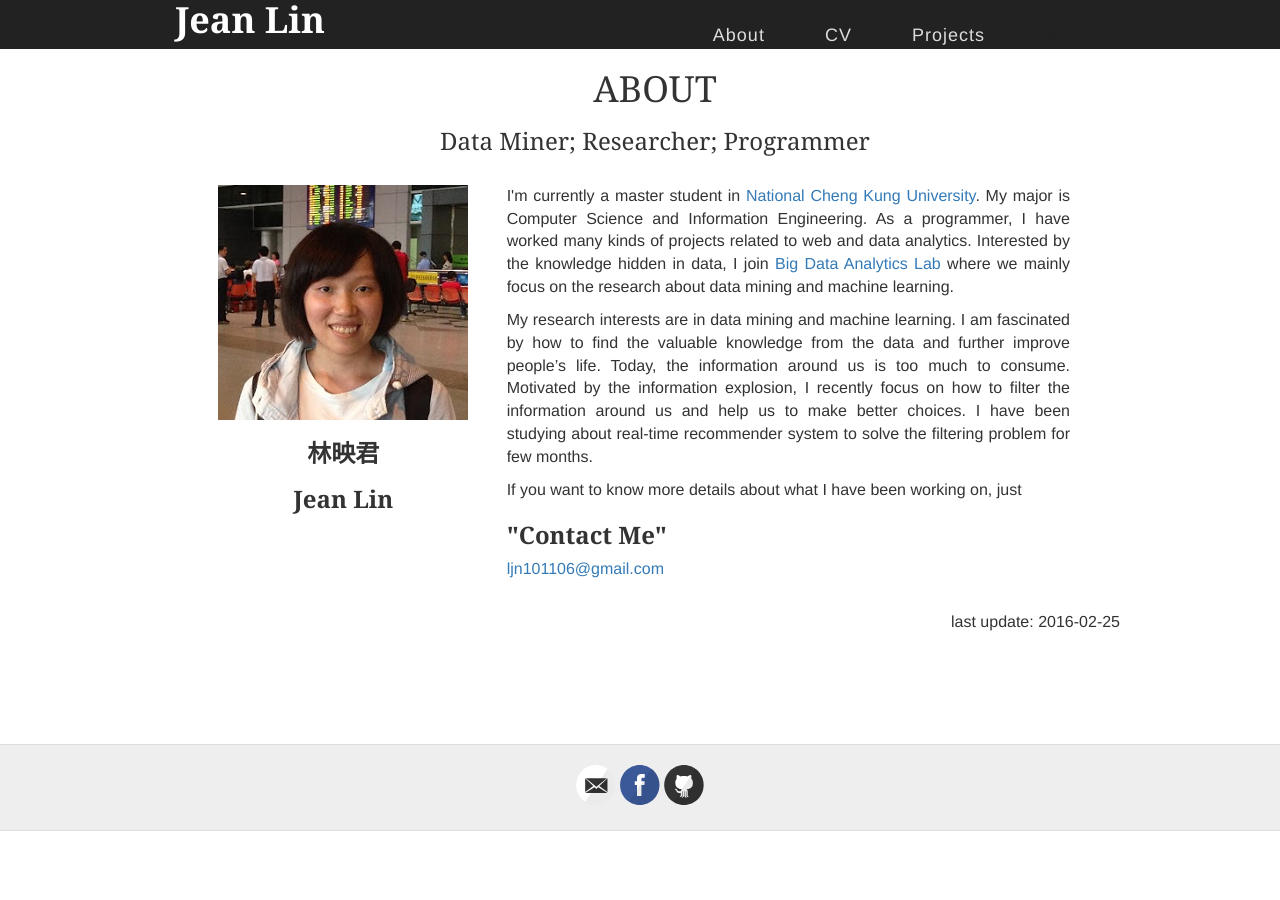
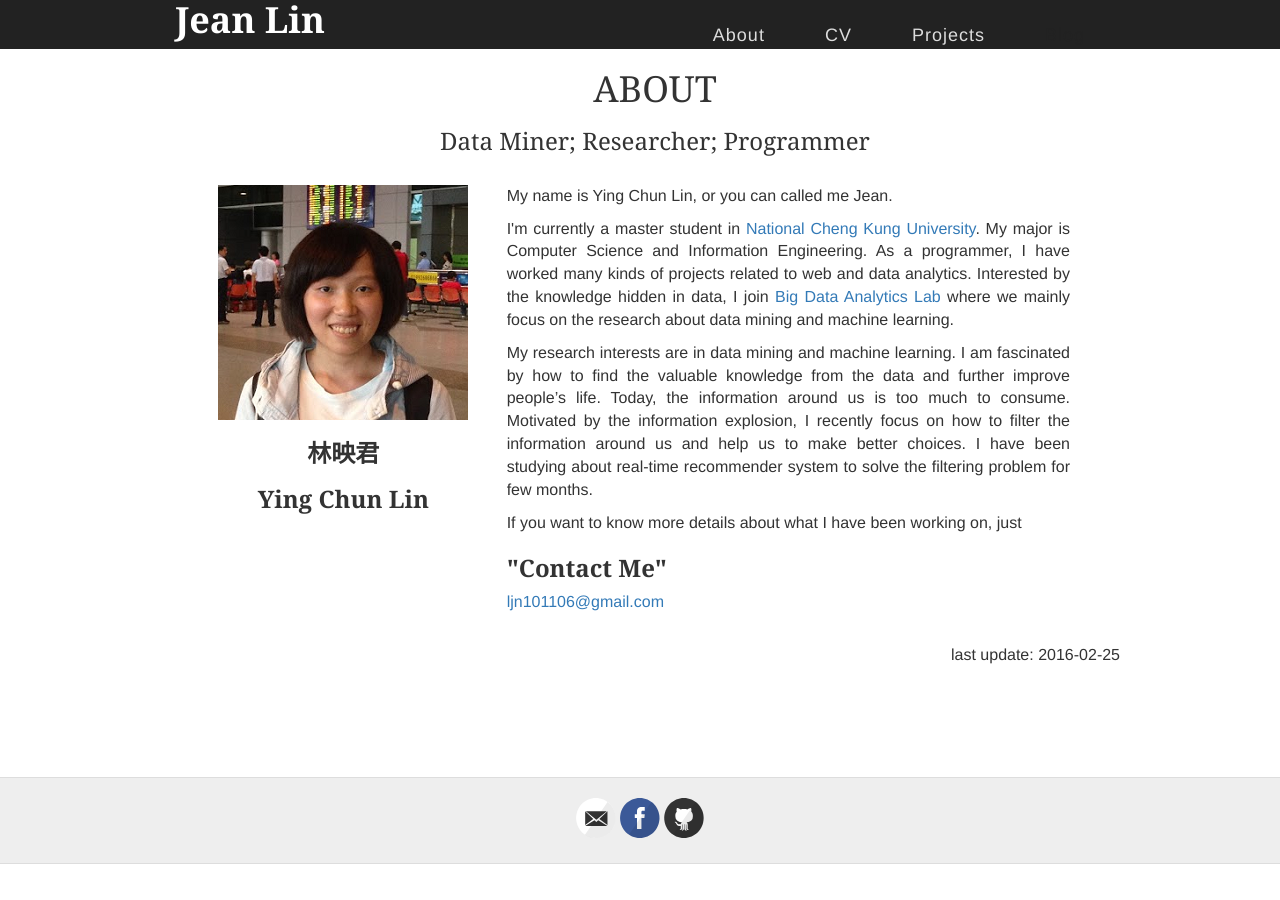
Before and after one commit to ycjeanlin/ycjeanlin_page, a Jekyll site: the page built from index.html, in a window 1280 px wide. Built offline with Jekyll 4.4.1, drawn with Linux system fonts in a browser that asks for light colours; nearby versions of some CDN libraries.

Commit message:
update about me

```diff
--- a/index.html
+++ b/index.html
@@ -15,10 +15,11 @@ layout: default
             <figure class="col-sm-4 text-center">
                 <img src="{{ site.baseurl }}/profile.png">
                 <h3><b>林映君</b></h3>
-                <h3>Jean Lin</h3>
+                <h3>Ying Chun Lin</h3>
             </figure>
             <div class="col-sm-8">
                 <div class="intro">
+                    <p>My name is Ying Chun Lin, or you can called me Jean.</p>
                     <p>I'm currently a master student in <a href="http://web.ncku.edu.tw/bin/home.php?Lang=en" target="_blank">National Cheng Kung University</a>. My major is Computer Science and Information Engineering. As a programmer, I have worked many kinds of projects related to web and data analytics. Interested by the knowledge hidden in data, I join <a href="http://bigdatalab.cs.nctu.edu.tw/newwebpa/index.php" target="_blank">Big Data Analytics Lab</a> where we mainly focus on the research about data mining and machine learning.</p>
                     <p>My research interests are in data mining and machine learning. I am fascinated by how to find the valuable knowledge from the data and further improve people’s life.  Today, the information around us is too much to consume. Motivated by the information explosion, I recently focus on how to filter the information around us and help us to make better choices.  I have been studying about real-time recommender system to solve the filtering problem for few months.</p>
                     <p>If you want to know more details about what I have been working on, just</p>
```
